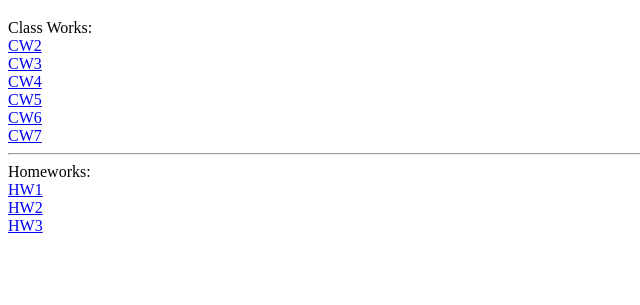
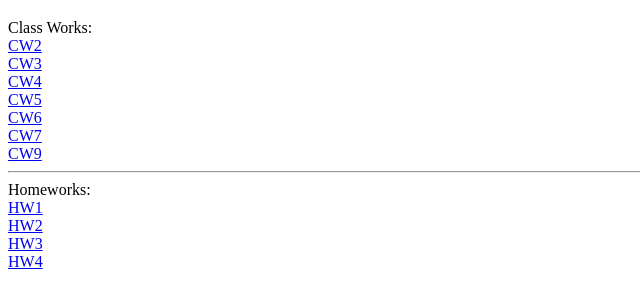
Before and after one commit to HasanKagit/Odevler, a plain HTML site: page index.html in a window 1280 px wide. Shown: the part 79-384 px from the top of the page, without its empty margins (0-640 px from the left). Drawn offline with Linux system fonts and the light colour scheme.

Commit message:
CW9 eklendi

```diff
--- a/index.html
+++ b/index.html
@@ -31,6 +31,8 @@
     <br>
     <a href="https://hasankagit.github.io/Odevler/CLASSWORK/CW%207/CW7.html">CW7</a>
     <br>
+    <a href="https://hasankagit.github.io/Odevler/CLASSWORK/CW9.html">CW9</a>
+    <br>
    <hr>
     Homeworks:
     <br>
@@ -39,6 +41,9 @@
     <a href="https://hasankagit.github.io/Odevler/HOMEWORK/HW%202/Database.html">HW2</a>
     <br>
     <a href="https://hasankagit.github.io/Odevler/HOMEWORK/HW3/HW3.html">HW3</a>
+    <br>
+    <a href="https://hasankagit.github.io/Odevler">HW4</a>
+
 
 </body>
 </html>
```
